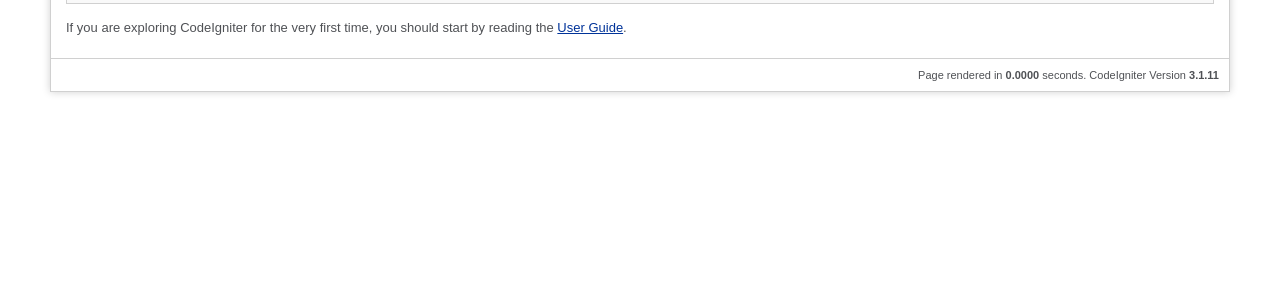
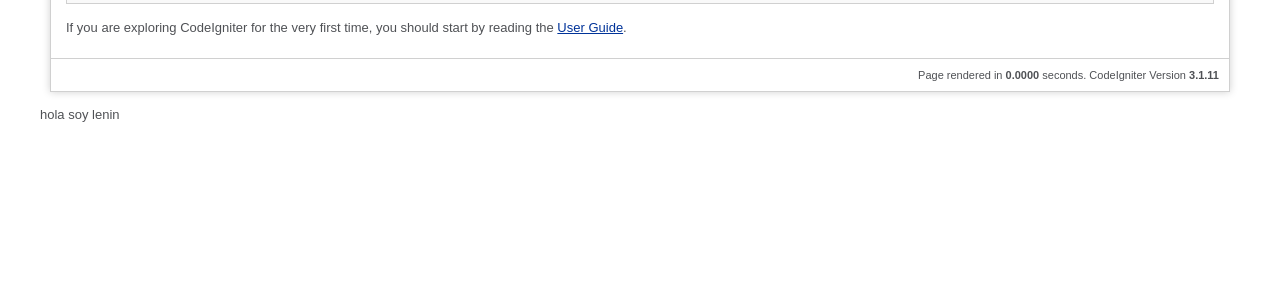
Before and after one commit to anthonypor/PBibliotecaG1, a CodeIgniter app: page /PBlibliotecaG1/ in a window 1280 px wide. Shown: the part 303-603 px from the top of the page. Run offline with CodeIgniter, Linux system fonts and the light colour scheme.

Commit message:
mi nombre

```diff
--- a/application/views/welcome_message.php
+++ b/application/views/welcome_message.php
@@ -84,6 +84,7 @@ defined('BASEPATH') OR exit('No direct script access allowed');
 
 	<p class="footer">Page rendered in <strong>{elapsed_time}</strong> seconds. <?php echo  (ENVIRONMENT === 'development') ?  'CodeIgniter Version <strong>' . CI_VERSION . '</strong>' : '' ?></p>
 </div>
+<p> hola soy lenin</p>
 
 </body>
 </html>
```
